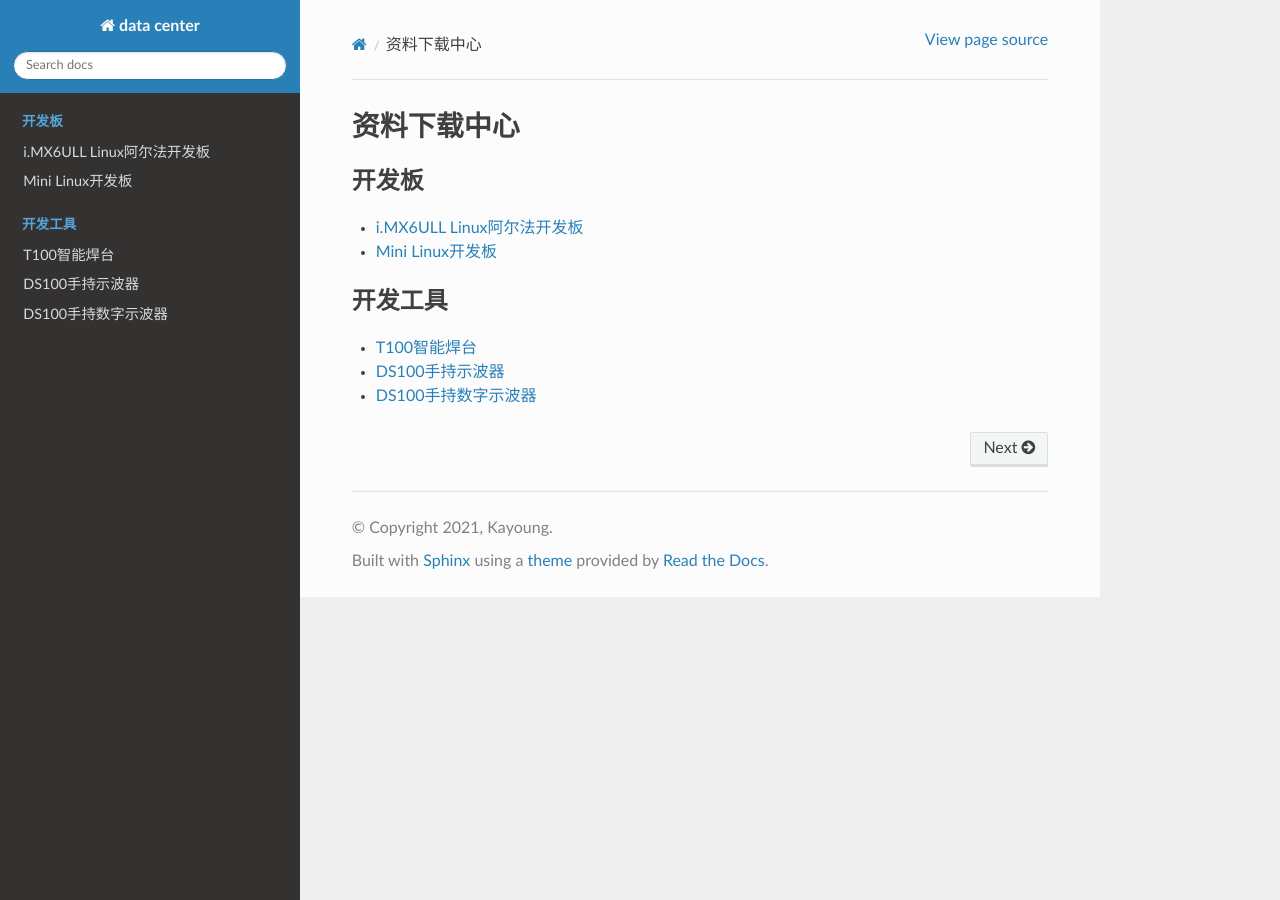
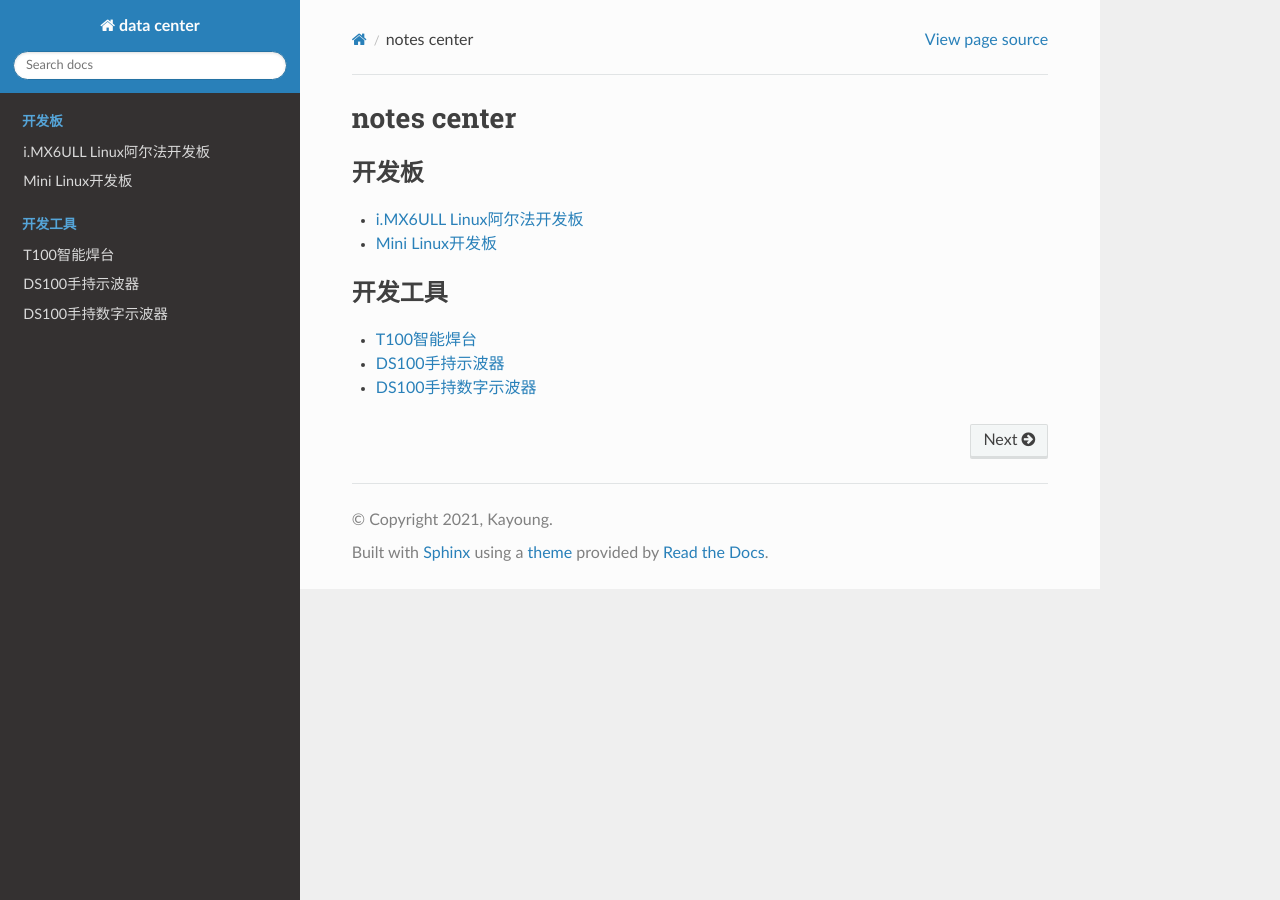
Before and after one commit to KayoungZhang/notes-center, a Sphinx documentation site: the page built from source/index.rst, in a window 1280 px wide. Built offline with Sphinx 7.4.7 and the Read the Docs theme 2.0.0, drawn with Linux system fonts in a browser that asks for light colours.

Commit message:
Update index.rst

```diff
--- a/source/index.rst
+++ b/source/index.rst
@@ -1,6 +1,6 @@
 .. ".."是注释符号,"======="上面文字是一级标题,"----------"上面的文字是二级标题,"^^^^^^^^"上面的文字是三级标题,"-"表示圆点
 
-资料下载中心
+notes center
 ====================
 
 .. toctree::
```
